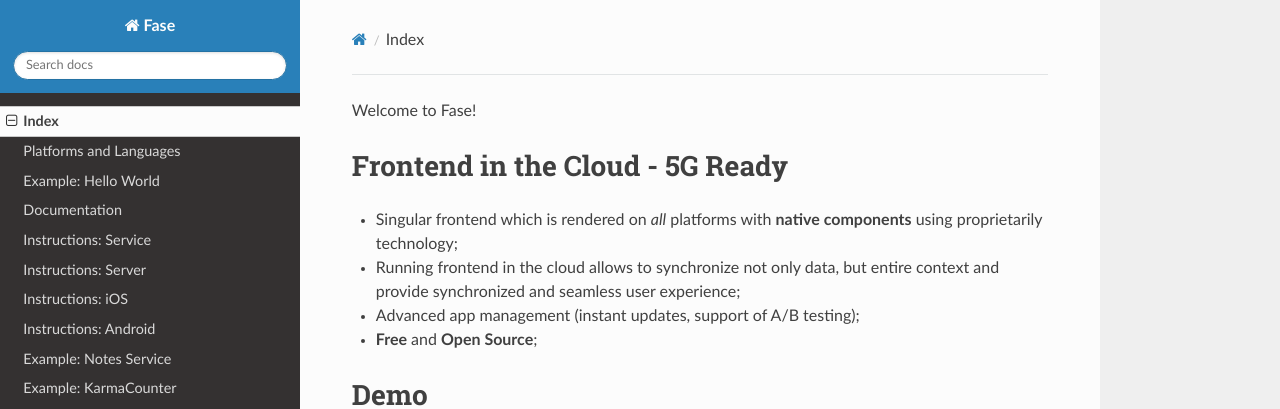
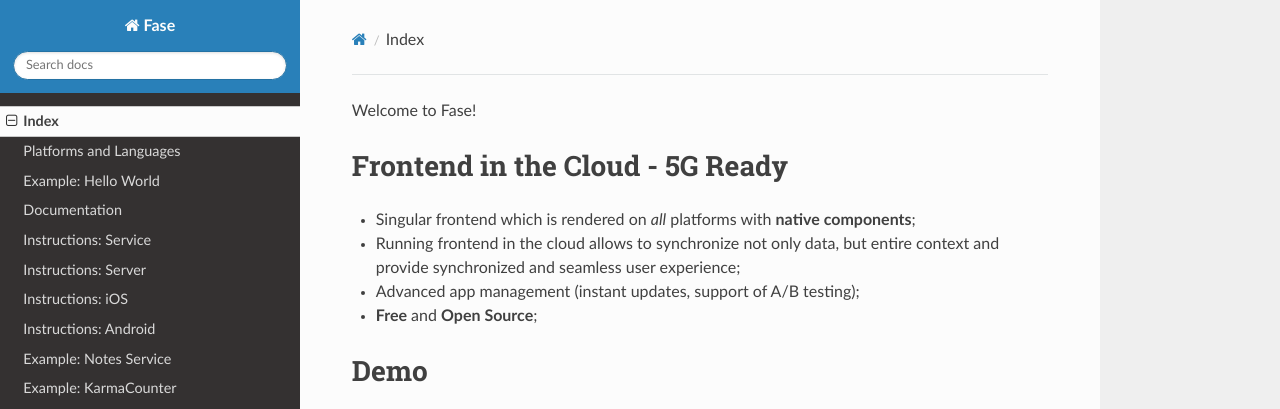
Before and after one commit to igushev/fase_docs, an MkDocs documentation site: the page built from docs/index.md, in a window 1280 px wide and 900 px high, cut to the strip 0-409 px from the top of the window. Built offline with MkDocs 1.6.1, drawn with Linux system fonts in a browser that asks for light colours; nearby versions of some CDN libraries.

```diff
--- a/docs/index.md
+++ b/docs/index.md
@@ -2,7 +2,7 @@ Welcome to Fase!
 
 # Frontend in the Cloud - 5G Ready
 
-  * Singular frontend which is rendered on _all_ platforms with **native components** using proprietarily technology;
+  * Singular frontend which is rendered on _all_ platforms with **native components**;
   * Running frontend in the cloud allows to synchronize not only data, but entire context and provide synchronized and seamless user experience;
   * Advanced app management (instant updates, support of A/B testing);
   * **Free** and **Open Source**;
```
